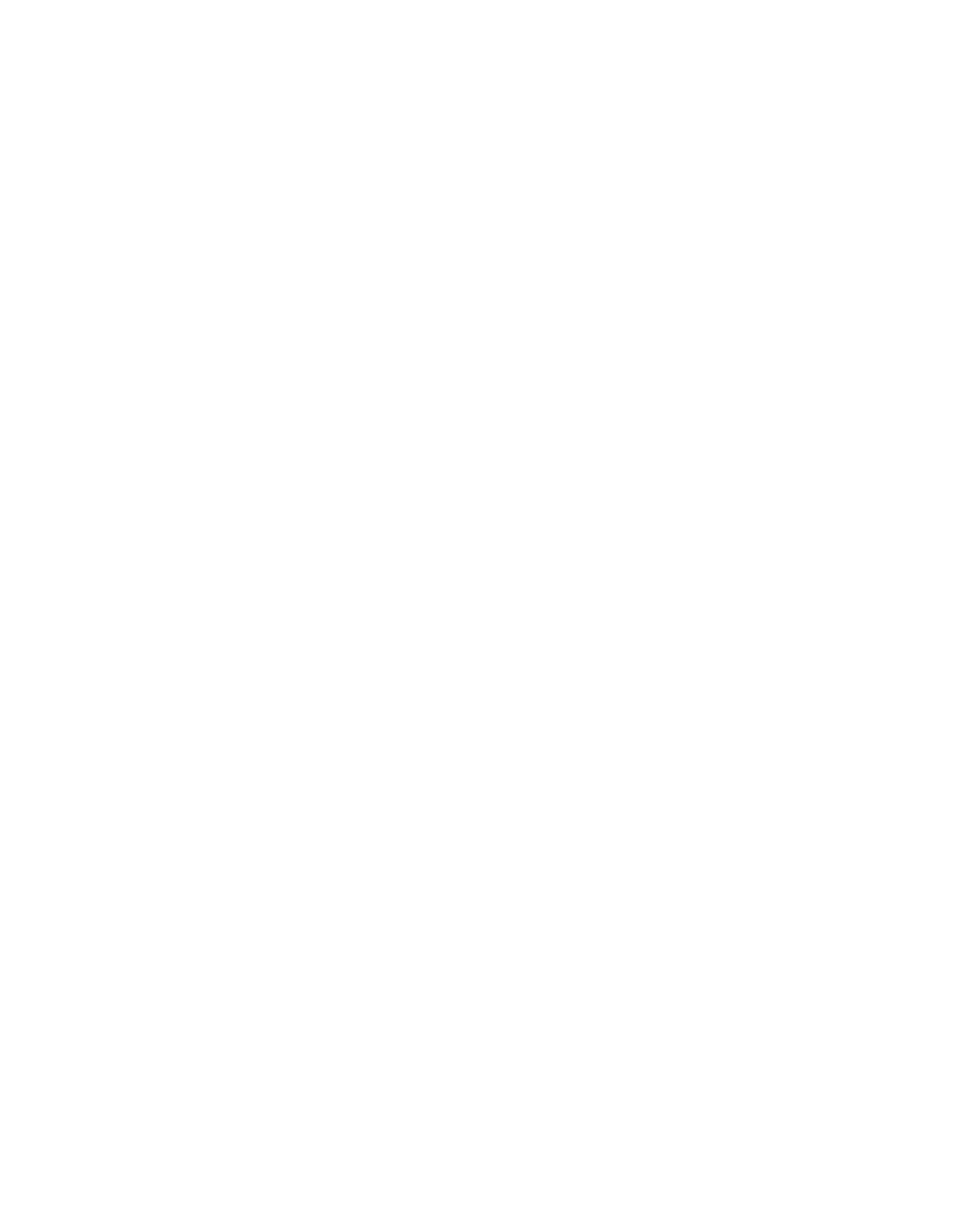
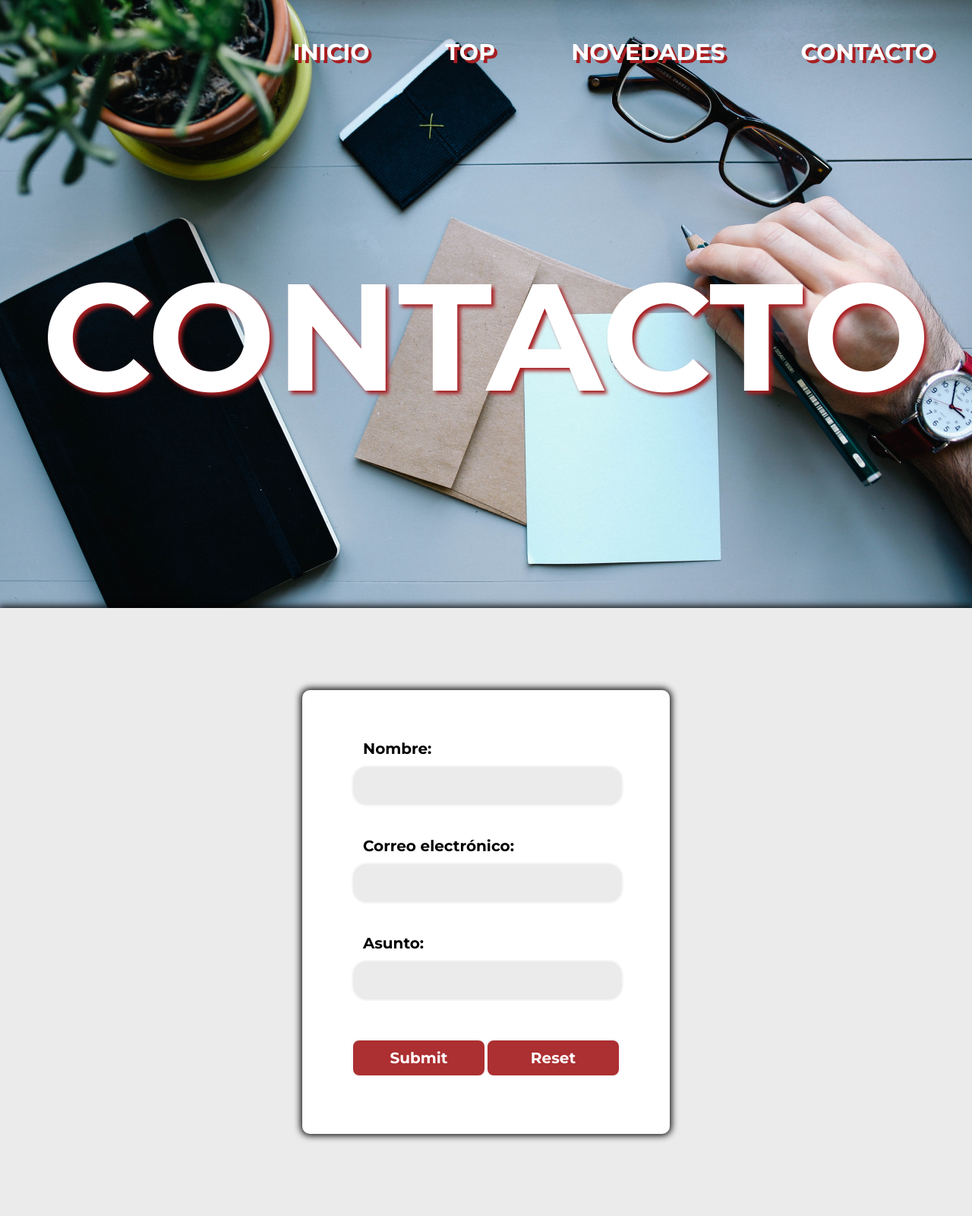
Before and after one commit to GallardoAlberto/2DAW---IES-LAZARO-CARDENAS, a PHP site: page /html/contacto.html in a window 1280 px wide. Before the commit the page is empty. Shown: the whole page at 76% size. Before the commit the page ends 800 px from the top, so only its background shows below. Run offline with PHP 8.4, Linux system fonts and the light colour scheme.

Commit message:
casi contacto acabado, falta añadir los requisitos

```diff
--- a/Desarrollo web en entorno cliente(DWEC)/00.Ejercicios1/06.js
+++ b/Desarrollo web en entorno cliente(DWEC)/00.Ejercicios1/06.js
@@ -0,0 +1,4 @@
+alert(`"¡Hola Mundo!
+Qué fácil es incluir ‘comillas simples’
+y “comillas dobles”
+`);
--- /dev/null
+++ b/Diseño Interfaces Web(DIW)/02. Proyecto documentación HTML y CSS/css/contacto.css
@@ -0,0 +1,69 @@
+@import url('https://fonts.googleapis.com/css2?family=Bebas+Neue&family=Montserrat:wght@300;400;500;600;700&display=swap');
+*{
+    padding: 0%;
+    margin: 0%;
+    font-family: 'Montserrat', sans-serif;
+    font-weight: 700;
+    /* border: solid; */
+}
+header{
+    width: 100%;
+    height: 100vh;
+    background-image: url(../multimedia/contacto.jpg);
+    background-attachment: fixed;
+    background-position: right top;
+    background-size: cover;
+}
+header h1{
+    position: absolute;
+    top: 40vh;
+    text-align: center;
+    width: 100%;
+    color: white;
+    text-shadow: 4px 4px 5px #A81E21;
+    font-size: 200px;
+}
+#section_formulario{
+    box-shadow: 0px 0px 10px 2px black;
+    display: flex;
+    justify-content: center;
+    align-items: center;
+    height: 100vh;
+    background-color: rgb(235, 235, 235);
+}
+#section_formulario form{
+    border-radius: 10px;
+    padding: 50px;
+    box-shadow: 0px 0px 10px 2px black;
+    width: 30%;
+    display: block;
+    background-color: rgb(255, 255, 255);
+}
+form div{
+    padding: 15px;
+}
+form div label{
+    padding: 15px;
+    font-size: 20px;
+}
+form div input,textarea{
+    width:100%;
+	height:50px;
+	border:2px solid #f6f6f6;
+    margin: 10px 0;
+	border-radius:20px;
+	resize:none;
+	display:block;
+    font-size: 20px;
+    background-color: rgb(235, 235, 235);
+}
+form .botones {
+    display: flex;
+}
+form .botones input{
+    border-radius: 10px;
+    width: 200px;
+    margin: 10px auto;
+    background-color: #ac2f31;
+    color: white;
+}
--- /dev/null
+++ b/Diseño Interfaces Web(DIW)/02. Proyecto documentación HTML y CSS/css/menu.css
@@ -0,0 +1,22 @@
+#nav_menu{
+    width: 100%;
+    display: flex;
+    justify-content: end;
+    list-style-type: none;
+}
+#nav_menu li{
+    text-align: center;
+    padding: 50px;
+}
+#nav_menu li a{
+    text-decoration: none;
+    font-weight: 700;
+    font-size: 30px;
+    color: white;
+    transition: 0.35s;
+    text-shadow: 4px 4px 0px #A81E21;
+
+}
+#nav_menu li a:hover{
+    text-shadow: 27px 27px 0px #d0ff00;
+}
--- a/Diseño Interfaces Web(DIW)/02. Proyecto documentación HTML y CSS/html/contacto.html
+++ b/Diseño Interfaces Web(DIW)/02. Proyecto documentación HTML y CSS/html/contacto.html
@@ -4,15 +4,53 @@
     <meta charset="UTF-8">
     <meta http-equiv="X-UA-Compatible" content="IE=edge">
     <meta name="viewport" content="width=device-width, initial-scale=1.0">
+    <link href="https://unpkg.com/aos@2.3.1/dist/aos.css" rel="stylesheet">
     <link rel="icon" href="../multimedia/icono_web.png">
-    <title>Top Auriculares - Contacto</title>
+    <link rel="stylesheet" href="../css/menu.css">
+    <link rel="stylesheet" href="../css/contacto.css">
+    <title>CONTACTO - Top Auriculares</title>
 </head>
 <body>
     <header>
-
+        <nav>
+            <ul id="nav_menu">
+              <li><a href="index.html">INICIO</a></li>
+              <li><a href="">TOP</a></li>
+              <li><a href="">NOVEDADES</a></li>
+              <li><a href="contacto.html">CONTACTO</a></li>
+            </ul>
+          </nav>
+          <h1 data-aos="fade-down">CONTACTO</h1>
     </header>
     <section>
+        <article id="section_formulario">
+            <form>
+                <div>
+                    <label>Nombre:</label>
+                    <input type="text">
+                </div>
+                <div>
+                    <label>Correo electrónico:</label>
+                    <input type="email">
+                </div>
+                <div>
+                    <label>Asunto: </label>
+                    <textarea name="" id="" cols="30" rows="10"></textarea>
+                </div>
+                <div class="botones">
+                    <input type="submit">
+                    <input type="reset">
+                </div>
+            </form>
+        </article>
 
     </section>
+    <script src="https://unpkg.com/aos@2.3.1/dist/aos.js"></script>
+
+    <script>
+      AOS.init({
+        duration: 1650
+      });
+    </script>
 </body>
 </html>
--- a/Diseño Interfaces Web(DIW)/02. Proyecto documentación HTML y CSS/html/index.html
+++ b/Diseño Interfaces Web(DIW)/02. Proyecto documentación HTML y CSS/html/index.html
@@ -5,6 +5,7 @@
     <meta http-equiv="X-UA-Compatible" content="IE=edge" />
     <meta name="viewport" content="width=device-width, initial-scale=1.0" />
     <link href="https://unpkg.com/aos@2.3.1/dist/aos.css" rel="stylesheet">
+    <link rel="stylesheet" href="../css/menu.css">
     <link rel="stylesheet" href="../css/inicio.css" />
     <link rel="stylesheet" href="../iconos/style.css">
     <link rel="icon" href="../multimedia/icono_web.png">
@@ -63,7 +64,7 @@
       <a href="" data-aos="fade-down">TELETRABAJO</a>
     </article>
     <article id="section_article6">
-      <video src="../multimedia/video1.mp4" autoplay muted></video>
+      <video src="../multimedia/video1.mp4" autoplay muted loop></video>
     </article>
 
 
--- a/Desarrollo web en entorno cliente(DWEC)/00.Ejercicios1/index.html
+++ b/Diseño Interfaces Web(DIW)/02. Proyecto documentación HTML y CSS/html/top.html
@@ -4,9 +4,10 @@
     <meta charset="UTF-8">
     <meta http-equiv="X-UA-Compatible" content="IE=edge">
     <meta name="viewport" content="width=device-width, initial-scale=1.0">
-    <title>Ejercicios</title>
+    <link rel="icon" href="../multimedia/icono_web.png">
+    <title>TOP - Top Auriculares</title>
 </head>
 <body>
-    <script src="04.js"></script>
+
 </body>
 </html>
```
Also changed, not shown: Desarrollo web en entorno cliente(DWEC)/00.Ejercicios1/08.js (+13 -0 lines), Diseño Interfaces Web(DIW)/02. Proyecto documentación HTML y CSS/css/inicio.css (+0 -22 lines), Diseño Interfaces Web(DIW)/02. Proyecto documentación HTML y CSS/multimedia/contacto.jpg (added).
